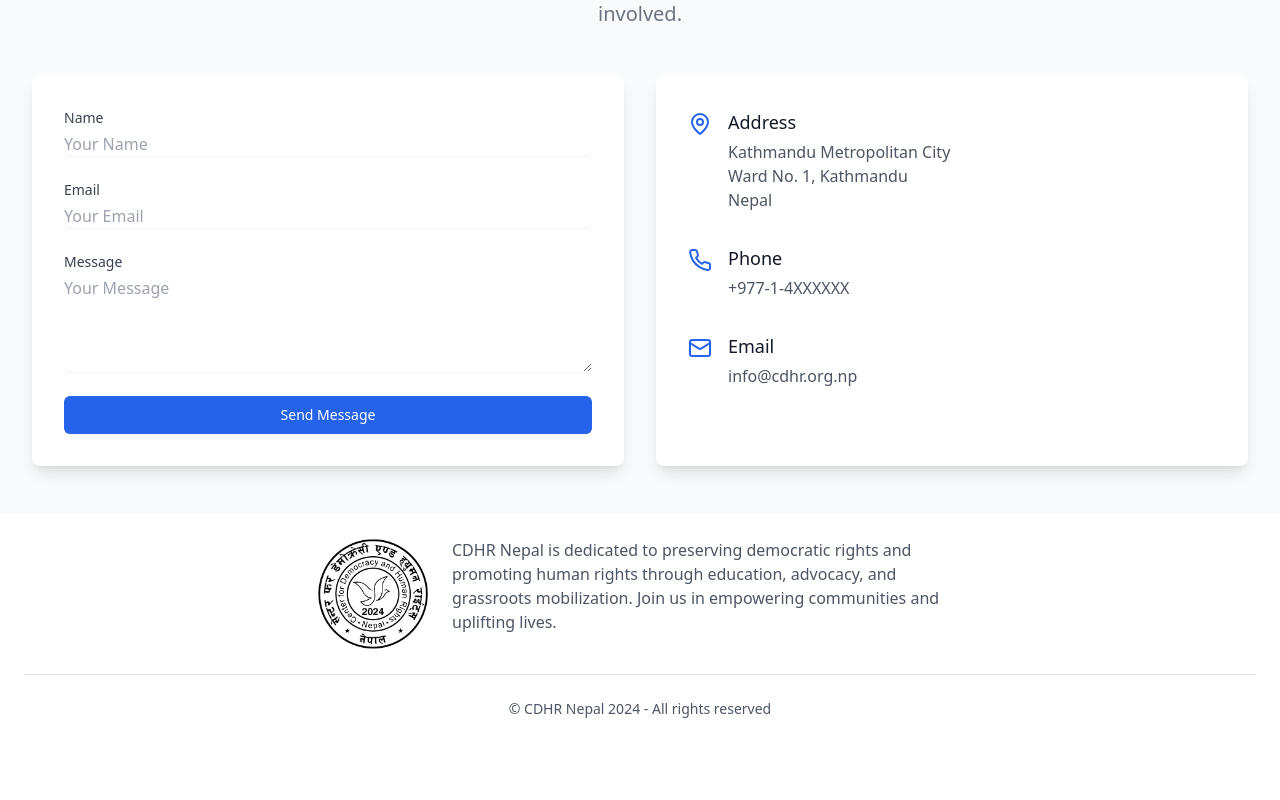
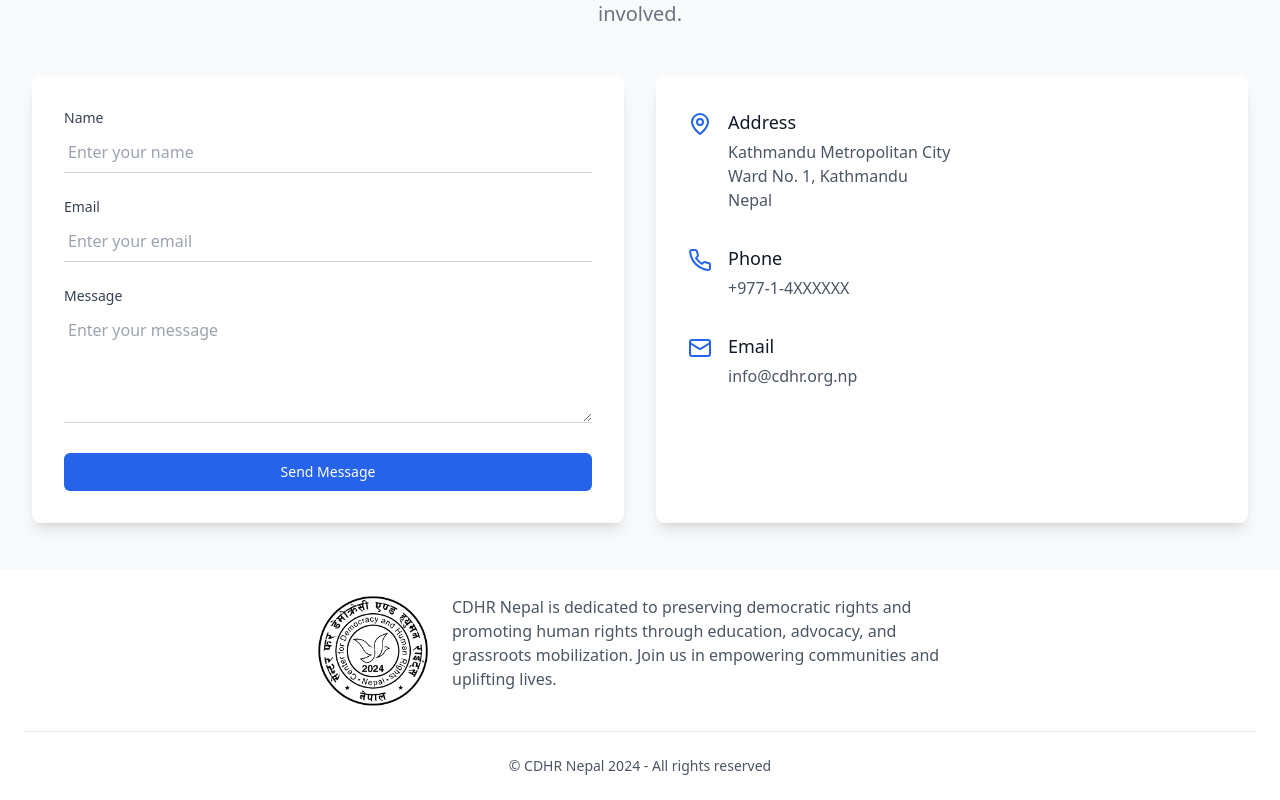
Before and after one commit to Axkratos/CDHR, a React (Vite) app: page / in a window 1280 px wide. Shown: the part 3514-4314 px from the top of the page. Before the commit the page ends 4257 px from the top, so only its background shows below. Built offline with nearby package versions, Linux system fonts and the light colour scheme.

Commit message:
addded user info

```diff
--- a/src/components/Contact.jsx
+++ b/src/components/Contact.jsx
@@ -73,14 +73,14 @@
     <form onSubmit={handleSubmit} className="space-y-6">
       {/* Name Input */}
       <div>
-                  <label htmlFor="name" className="block text-sm font-medium text-gray-700">
+        <label htmlFor="name" className="block text-sm font-medium text-gray-700 mb-1">
           Name
         </label>
         <input
           type="text"
           id="name"
-                    placeholder="Your Name"
-                    className="mt-1 block w-full rounded-md border-gray-300 shadow-sm focus:border-blue-500 focus:ring-blue-500"
+          placeholder="Enter your name"
+          className="w-full border-b border-gray-300 bg-transparent py-2 px-1 focus:outline-none focus:border-blue-500 focus:ring-0"
           value={formData.name}
           onChange={(e) => setFormData({ ...formData, name: e.target.value })}
           required
@@ -89,14 +89,14 @@
 
       {/* Email Input */}
       <div>
-                  <label htmlFor="email" className="block text-sm font-medium text-gray-700">
+        <label htmlFor="email" className="block text-sm font-medium text-gray-700 mb-1">
           Email
         </label>
         <input
           type="email"
           id="email"
-                    placeholder="Your Email"
-                    className="mt-1 block w-full rounded-md border-gray-300 shadow-sm focus:border-blue-500 focus:ring-blue-500"
+          placeholder="Enter your email"
+          className="w-full border-b border-gray-300 bg-transparent py-2 px-1 focus:outline-none focus:border-blue-500 focus:ring-0"
           value={formData.email}
           onChange={(e) => setFormData({ ...formData, email: e.target.value })}
           required
@@ -105,14 +105,14 @@
 
       {/* Message Input */}
       <div>
-                  <label htmlFor="message" className="block text-sm font-medium text-gray-700">
+        <label htmlFor="message" className="block text-sm font-medium text-gray-700 mb-1">
           Message
         </label>
         <textarea
           id="message"
+          placeholder="Enter your message"
           rows={4}
-                    placeholder="Your Message"
-                    className="mt-1 block w-full rounded-md border-gray-300 shadow-sm focus:border-blue-500 focus:ring-blue-500"
+          className="w-full border-b border-gray-300 bg-transparent py-2 px-1 focus:outline-none focus:border-blue-500 focus:ring-0"
           value={formData.message}
           onChange={(e) => setFormData({ ...formData, message: e.target.value })}
           required
@@ -135,6 +135,7 @@
     </form>
   )}
 </div>
+
 
           {/* Contact Details */}
           <div className="bg-white rounded-lg shadow-lg p-8">
```
Lines whose indentation alone changed are shown as unchanged.
